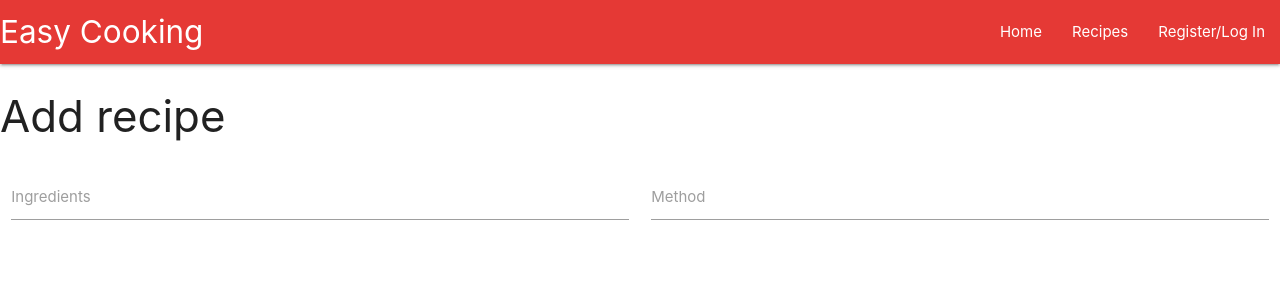
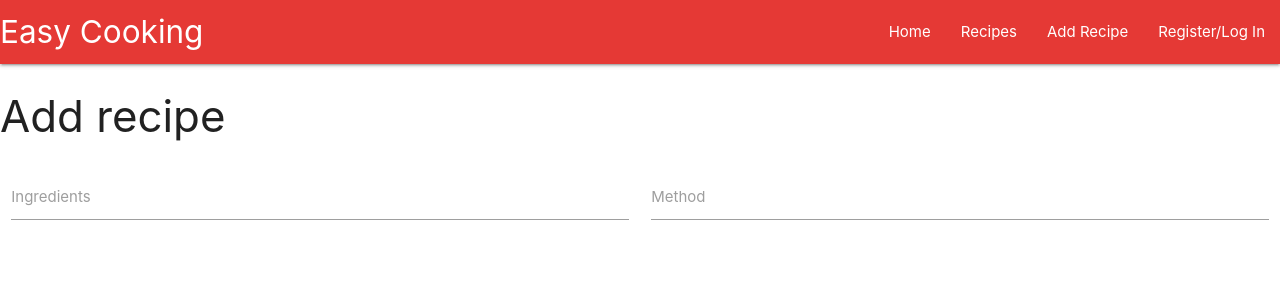
Before and after one commit to Code-Institute-Submissions/ms_project_3-1, a Flask app: page /add_recipe in a window 1280 px wide. Shown: the top 300 px of the page. Run offline with Flask 2, Linux system fonts and the light colour scheme; some libraries are stand-ins or nearby versions.

Commit message:
Update Navbar for Add Recipe page

```diff
--- a/templates/base.html
+++ b/templates/base.html
@@ -20,6 +20,7 @@
               <ul id="nav-mobile" class="right hide-on-med-and-down">
                 <li><a href="#">Home</a></li>
                 <li><a href="{{ url_for('get_recipes') }}">Recipes</a></li>
+                <li><a href="{{ url_for('add_recipe') }}">Add Recipe</a></li>
                 <li><a href="{{ url_for('register') }}">Register/Log In</a></li>
               </ul>
             </div>
```
